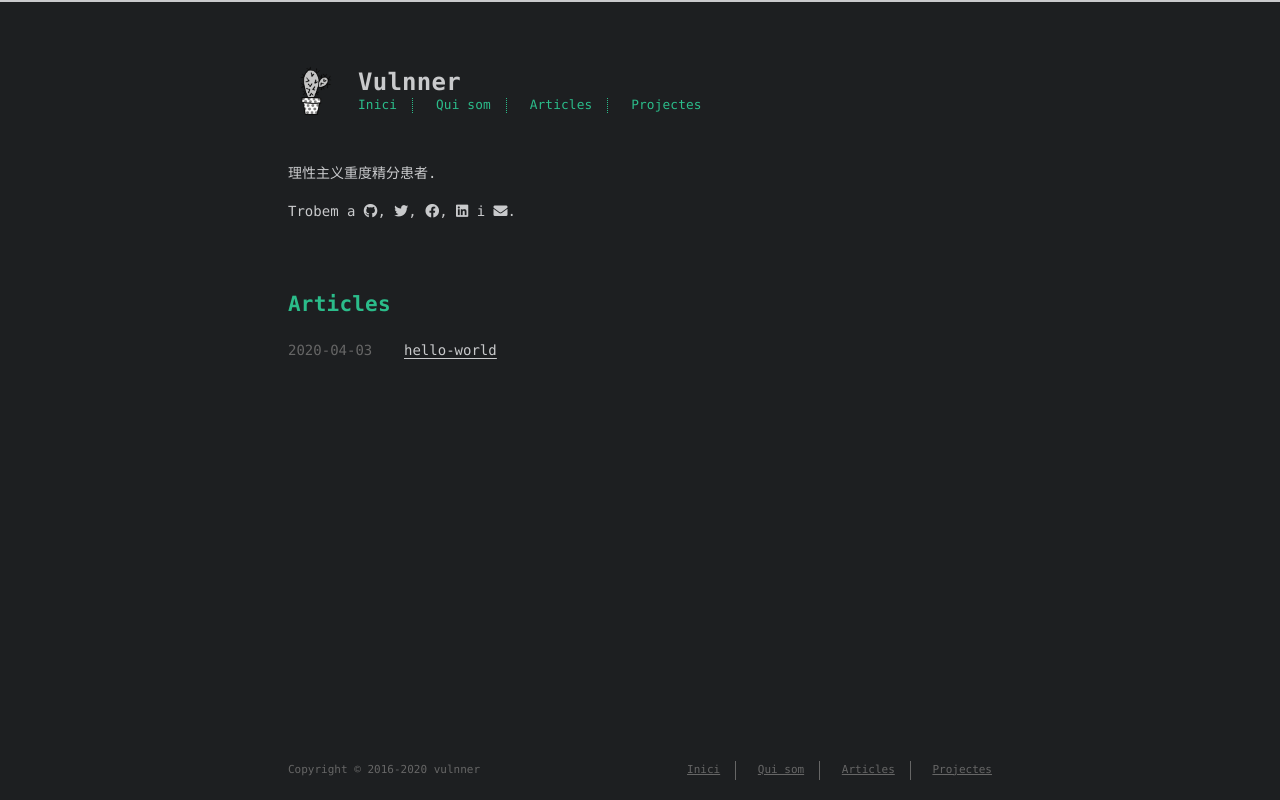
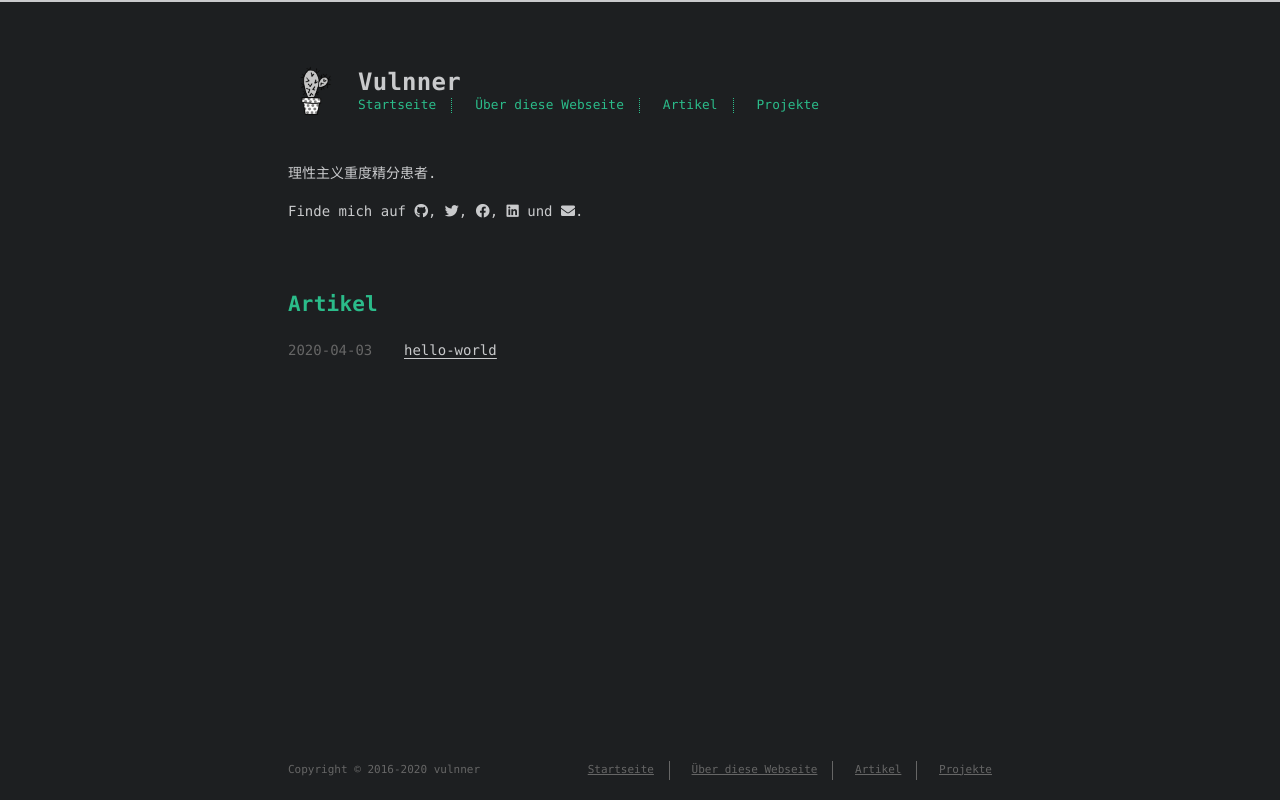
Before and after one commit to vulnner/vulnner.github.io, a plain HTML site: page index.html in a window 1280 px wide. Drawn offline with Linux system fonts and the light colour scheme; a web font is replaced by a local one.

Commit message:
Site updated: 2020-04-05 11:09:18

```diff
--- a/index.html
+++ b/index.html
@@ -68,13 +68,13 @@
         <a href="#"><i class="fas fa-bars fa-2x"></i></a>
       </li>
 
-        <li><a href="/">Inici</a></li>
+        <li><a href="/">Startseite</a></li>
 
-        <li><a href="/about/">Qui som</a></li>
+        <li><a href="/about/">Über diese Webseite</a></li>
 
-        <li><a href="/archives/">Articles</a></li>
+        <li><a href="/archives/">Artikel</a></li>
 
-        <li><a href="/projects_url">Projectes</a></li>
+        <li><a href="/projects_url">Projekte</a></li>
 
     </ul>
   </div>
@@ -88,7 +88,7 @@
 
 
     <p>
-      Trobem a
+      Finde mich auf
 
 
 
@@ -121,7 +121,7 @@
             <i class="fab fa-linkedin"></i><!--
       ---></a><!--
     ---><!--
-    ---> i
+    ---> und
 
 
 
@@ -137,7 +137,7 @@
 </section>
 
 <section id="writing">
-  <span class="h1"><a href="/archives">Articles</a></span>
+  <span class="h1"><a href="/archives">Artikel</a></span>
 
   <ul class="post-list">
 
@@ -184,13 +184,13 @@
     <nav>
       <ul>
 
-          <li><a href="/">Inici</a></li>
+          <li><a href="/">Startseite</a></li>
 
-          <li><a href="/about/">Qui som</a></li>
+          <li><a href="/about/">Über diese Webseite</a></li>
 
-          <li><a href="/archives/">Articles</a></li>
+          <li><a href="/archives/">Artikel</a></li>
 
-          <li><a href="/projects_url">Projectes</a></li>
+          <li><a href="/projects_url">Projekte</a></li>
 
       </ul>
     </nav>
```
Also changed, not shown: 2020/04/03/hello-world/index.html (+19 -19 lines), archives/2020/04/index.html (+9 -9 lines), archives/2020/index.html (+9 -9 lines), archives/index.html (+9 -9 lines), categories/index.html (+8 -8 lines), tags/index.html (+8 -8 lines).
